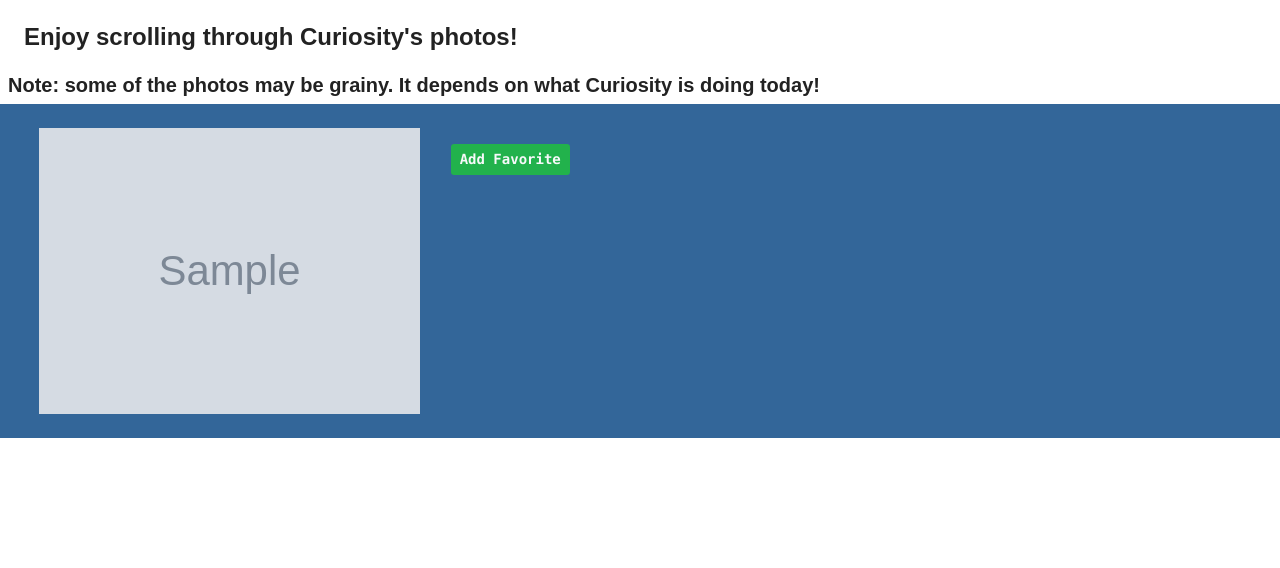
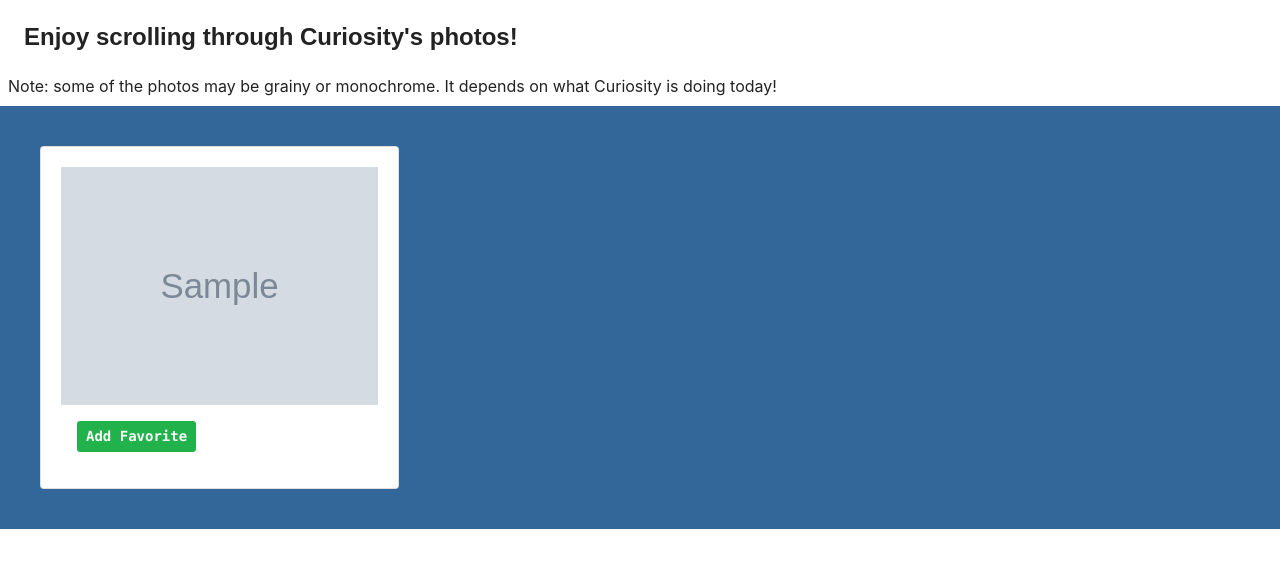
Before and after one commit to Cerchie/mars_photo_album, a Flask app: template templates/curiousity_photos.html in a window 1280 px wide. Shown: the part 74-642 px from the top of the page. Run offline with Flask 2, Linux system fonts and the light colour scheme; the template is opened without the code that fills it: values that come from a table or form of the project are taken from there, others are empty; tables that the repository leaves empty hold one stand-in row (values such as "Sample post"); grey boxes marked "Sample" are stand-in pictures; some libraries are stand-ins or nearby versions; some web fonts are replaced.

Commit message:
styled curiosity photos page

```diff
--- a/app.py
+++ b/app.py
@@ -117,7 +117,7 @@ def show_curiosity_photos():
             db.session.commit()
 
 
-    photos_from_db = Photos.query.limit(25).all()
+    photos_from_db = Photos.query.limit(24).all()
     return render_template("curiousity_photos.html", photos=photos_from_db, favorites=favorites)
 
 
--- a/templates/curiousity_photos.html
+++ b/templates/curiousity_photos.html
@@ -30,18 +30,22 @@
         </ul>
     </div>
 </nav>
+<div class="container-fluid"></div>
 <h4 class="m-4">
     Enjoy scrolling through Curiosity's photos!</h4>
-<h5 class="m-2">Note: some of the photos may be grainy. It depends on what Curiosity is doing today! </h5>
-<div class="container-fluid">
+<p class="m-2"> Note: some of the photos may be grainy or monochrome. It depends on what Curiosity is doing today!
+</p>
+
 <div class="row bg-info text-white p-4">
+
     {% for photo in photos%}
 
     <div class="col col-sm-6 col-md-4">
-            <img src="{{photo.image_url}}" alt="mars rover photo, black and white, rocky terrain" class="img-fluid">
-        </div>
-
-        <div class="favorite-btn-container m-2 p-2">
+        <div class="card m-3">
+            <div class="card-body m-.5">
+                <img src="{{photo.image_url}}" alt="mars rover photo, black and white, rocky terrain" class="img-fluid"
+                    style="max-width: 100%;">
+                <div class=" m-2 p-2">
                     <form method="POST" action="/photos/{{photo.id}}/favorite" class="photos-favorites">
                         {% if photo.id not in favorites %}
                         <button class="btn btn-sm bg-success text-light text-monospace">
@@ -53,12 +57,17 @@
                         </button>
                         {% endif %}
                 </div>
+            </div>
+        </div>
+    </div>
     </form>
 
-    </div>
+
 
 
     {% endfor %}
 </div>
 </div>
+</div>
+</div>
 {% endblock %}
--- a/templates/homepage.html
+++ b/templates/homepage.html
@@ -30,6 +30,7 @@
     {% endif %}
     {% endwith %}
 </div>
+
 <div class="jumbotron jumbotron-fluid bg-danger text-white">
     <div class="container m-0">
         <h1 class="display-4"> The Mars Photo Album</h1>
```
Lines whose indentation alone changed are shown as unchanged.
